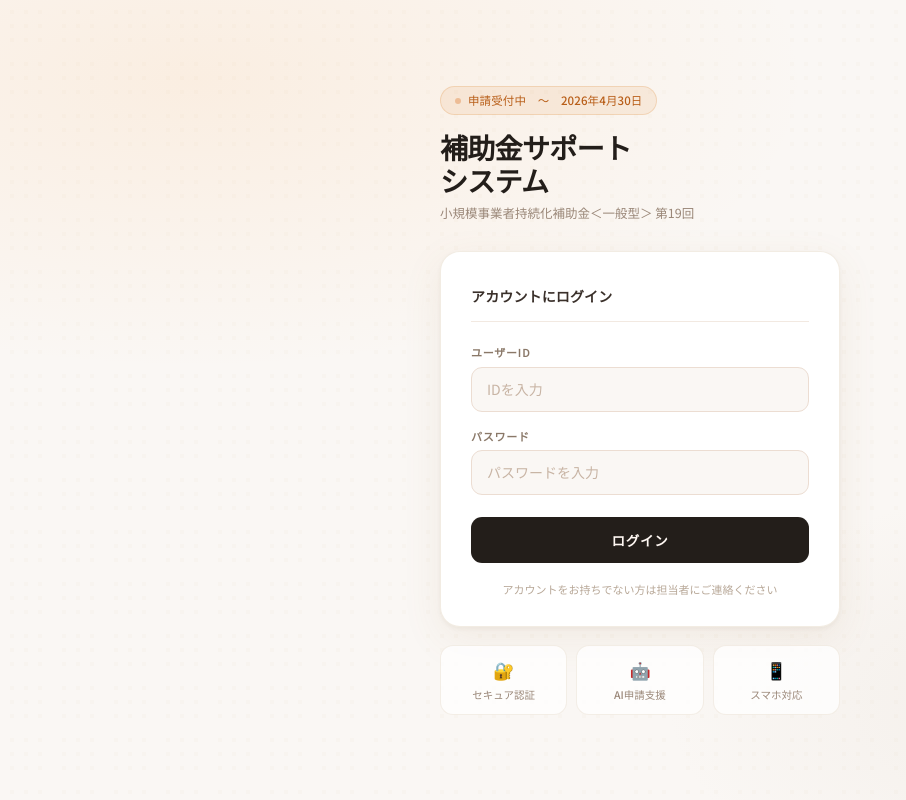
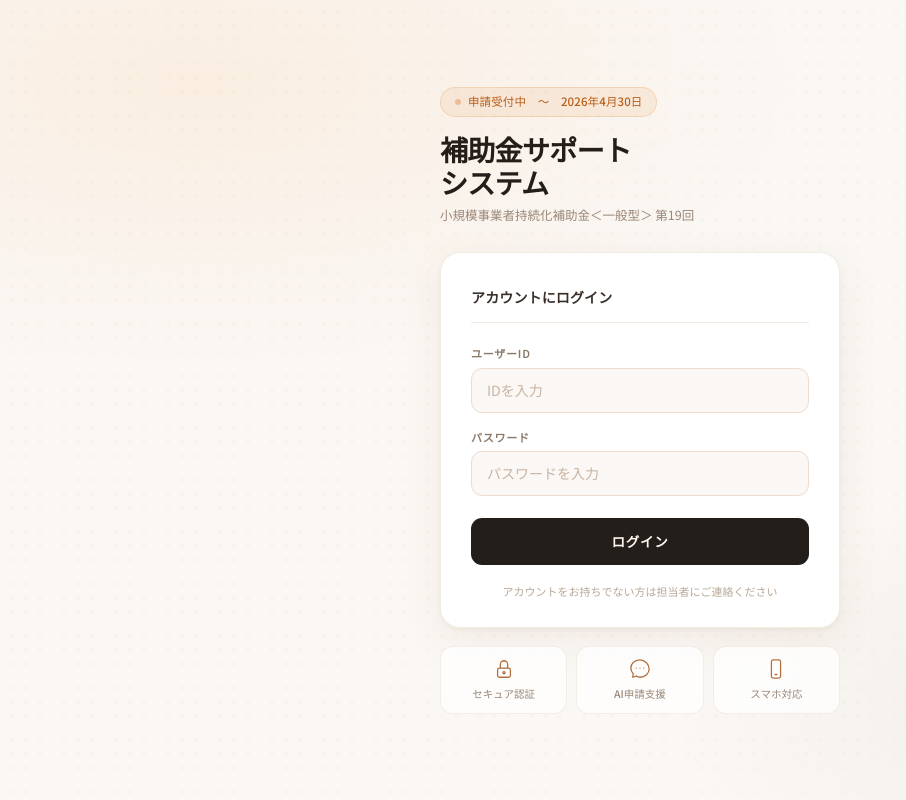
Before and after one commit to getegeteakete/2026syokibo19sup, a Next.js app: page /login in a window 1280 px wide. Shown: the whole page, without its empty margins (0-906 px from the left). Built offline with nearby package versions, Linux system fonts and the light colour scheme; a web font is replaced by a local one.

Commit message:
🎨 フッターアイコンをSVG一筆書きラインアイコンに変更

```diff
--- a/app/login/page.tsx
+++ b/app/login/page.tsx
@@ -207,7 +207,7 @@ export default function LoginPage() {
           padding: 11px 6px;
           text-align: center;
         }
-        .l-foot-icon { font-size: 17px; margin-bottom: 5px; }
+        .l-foot-svg { width:22px; height:22px; color:#b07040; margin:0 auto 6px; display:block; }
         .l-foot-lbl { font-size: 10.5px; color: #9a8778; font-weight: 500; }
       `}</style>
 
@@ -266,16 +266,28 @@ export default function LoginPage() {
           </div>
 
           <div className="l-footer">
-            {[
-              { icon: '🔐', label: 'セキュア認証' },
-              { icon: '🤖', label: 'AI申請支援' },
-              { icon: '📱', label: 'スマホ対応' },
-            ].map(item => (
-              <div key={item.label} className="l-foot-item">
-                <div className="l-foot-icon">{item.icon}</div>
-                <div className="l-foot-lbl">{item.label}</div>
-              </div>
-            ))}
+            <div className="l-foot-item">
+              <svg className="l-foot-svg" viewBox="0 0 24 24" fill="none" stroke="currentColor" strokeWidth="1.4" strokeLinecap="round" strokeLinejoin="round">
+                <rect x="5" y="11" width="14" height="10" rx="2"/>
+                <path d="M8 11V7a4 4 0 0 1 8 0v4"/>
+                <circle cx="12" cy="16" r="1.2"/>
+              </svg>
+              <div className="l-foot-lbl">セキュア認証</div>
+            </div>
+            <div className="l-foot-item">
+              <svg className="l-foot-svg" viewBox="0 0 24 24" fill="none" stroke="currentColor" strokeWidth="1.4" strokeLinecap="round" strokeLinejoin="round">
+                <path d="M12 2C6.5 2 2 6 2 11c0 2.4 1 4.6 2.6 6.2L4 21l3.9-1.3C9.2 20.5 10.6 21 12 21c5.5 0 10-4 10-9s-4.5-10-10-10z"/>
+                <path d="M8 11h.01M12 11h.01M16 11h.01"/>
+              </svg>
+              <div className="l-foot-lbl">AI申請支援</div>
+            </div>
+            <div className="l-foot-item">
+              <svg className="l-foot-svg" viewBox="0 0 24 24" fill="none" stroke="currentColor" strokeWidth="1.4" strokeLinecap="round" strokeLinejoin="round">
+                <rect x="7" y="2" width="10" height="20" rx="2"/>
+                <path d="M11 18h2"/>
+              </svg>
+              <div className="l-foot-lbl">スマホ対応</div>
+            </div>
           </div>
 
         </div>
```
